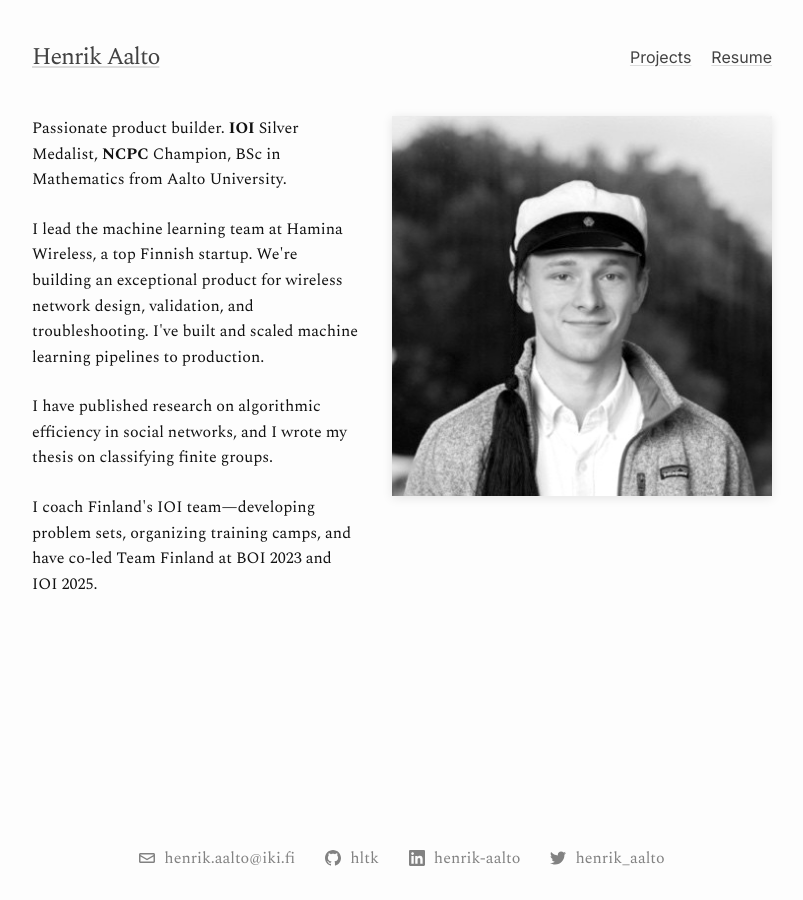
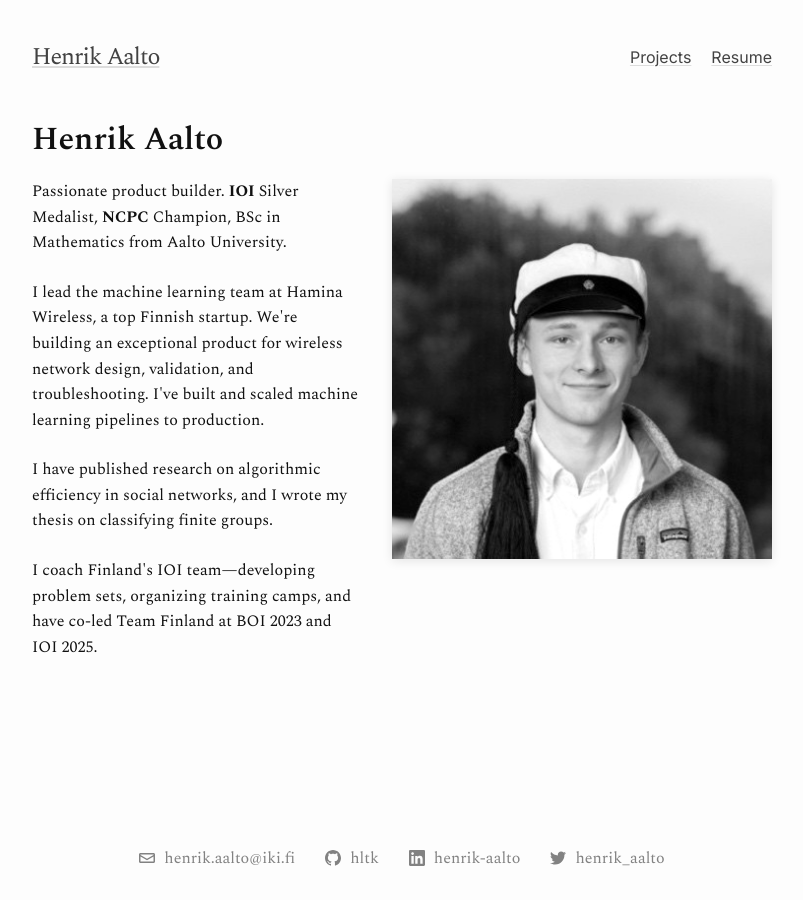
Before and after one commit to hltk/hltk.github.io, a Jekyll site: the page built from index.markdown, in a window 1280 px wide. Shown: the whole page, without its empty margins (238-1041 px from the left). Built offline with Jekyll 4.4.1, drawn with Linux system fonts in a browser that asks for light colours.

Commit message:
fix: simplify homepage title to show only site name

```diff
--- a/_config.yml
+++ b/_config.yml
@@ -22,7 +22,7 @@ author: Henrik Aalto
 title: Henrik Aalto
 email: henrik.aalto at iki.fi
 description: >- # this means to ignore newlines until "baseurl:"
-  Henrik Aalto's homepage.
+  Personal website and portfolio.
 baseurl: "" # the subpath of your site, e.g. /blog
 url: "https://henrikaalto.fi" # the base hostname & protocol for your site, e.g. http://example.com
 twitter_username: henrik_aalto
--- a/_includes/head.html
+++ b/_includes/head.html
@@ -2,7 +2,14 @@
   <meta charset="utf-8">
   <meta http-equiv="X-UA-Compatible" content="IE=edge">
   <meta name="viewport" content="width=device-width, initial-scale=1">
-  {%- seo -%}
+  {%- seo title=false -%}
+  <title>
+    {%- if page.url == "/" -%}
+      {{ site.title }}
+    {%- else -%}
+      {{ page.title }} | {{ site.title }}
+    {%- endif -%}
+  </title>
   <link rel="preconnect" href="https://fonts.googleapis.com">
   <link rel="preconnect" href="https://fonts.gstatic.com" crossorigin>
   <link href="https://fonts.googleapis.com/css2?family=Inter:ital,opsz,wght@0,14..32,100..900;1,14..32,100..900&family=Spectral:ital,wght@0,200;0,300;0,400;0,500;0,600;0,700;0,800;1,200;1,300;1,400;1,500;1,600;1,700;1,800&display=swap" rel="stylesheet">
--- a/index.markdown
+++ b/index.markdown
@@ -1,5 +1,6 @@
 ---
 layout: home
+title: Henrik Aalto
 ---
 
 <div class="home">
```
